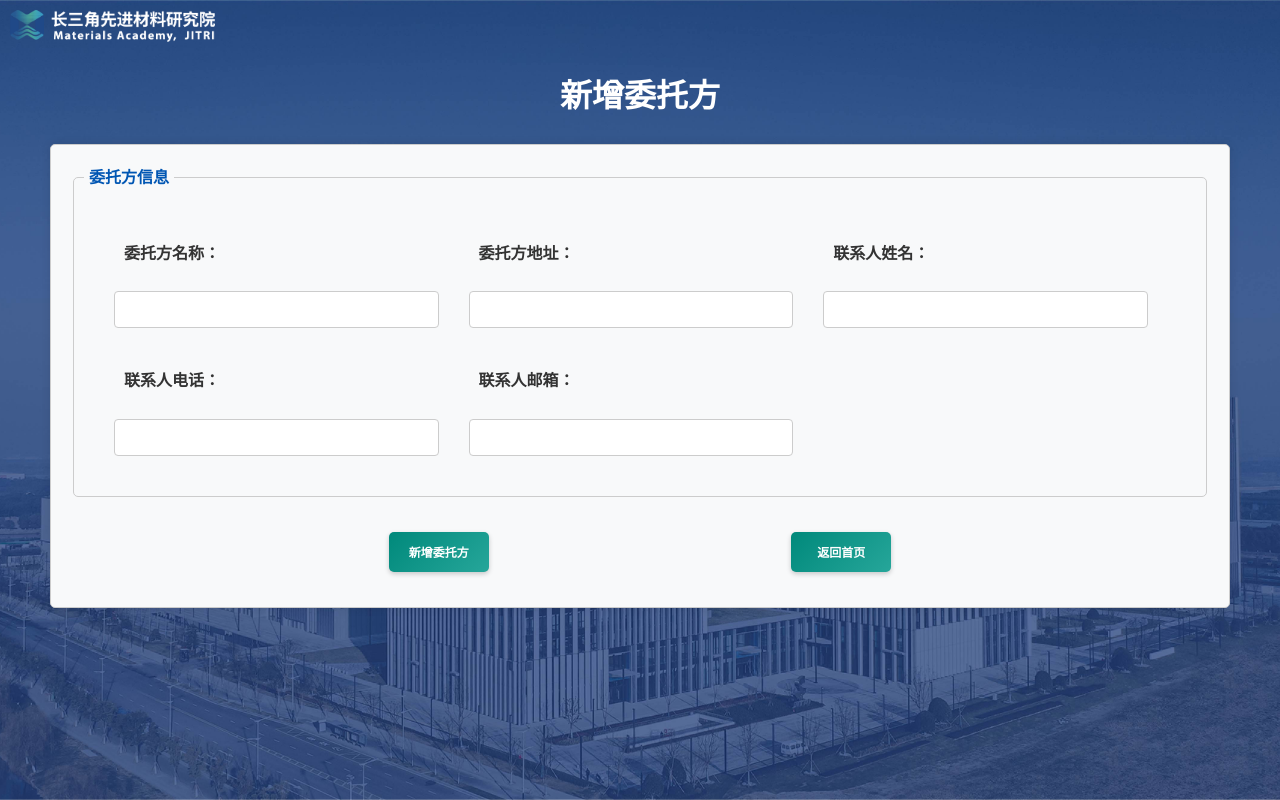
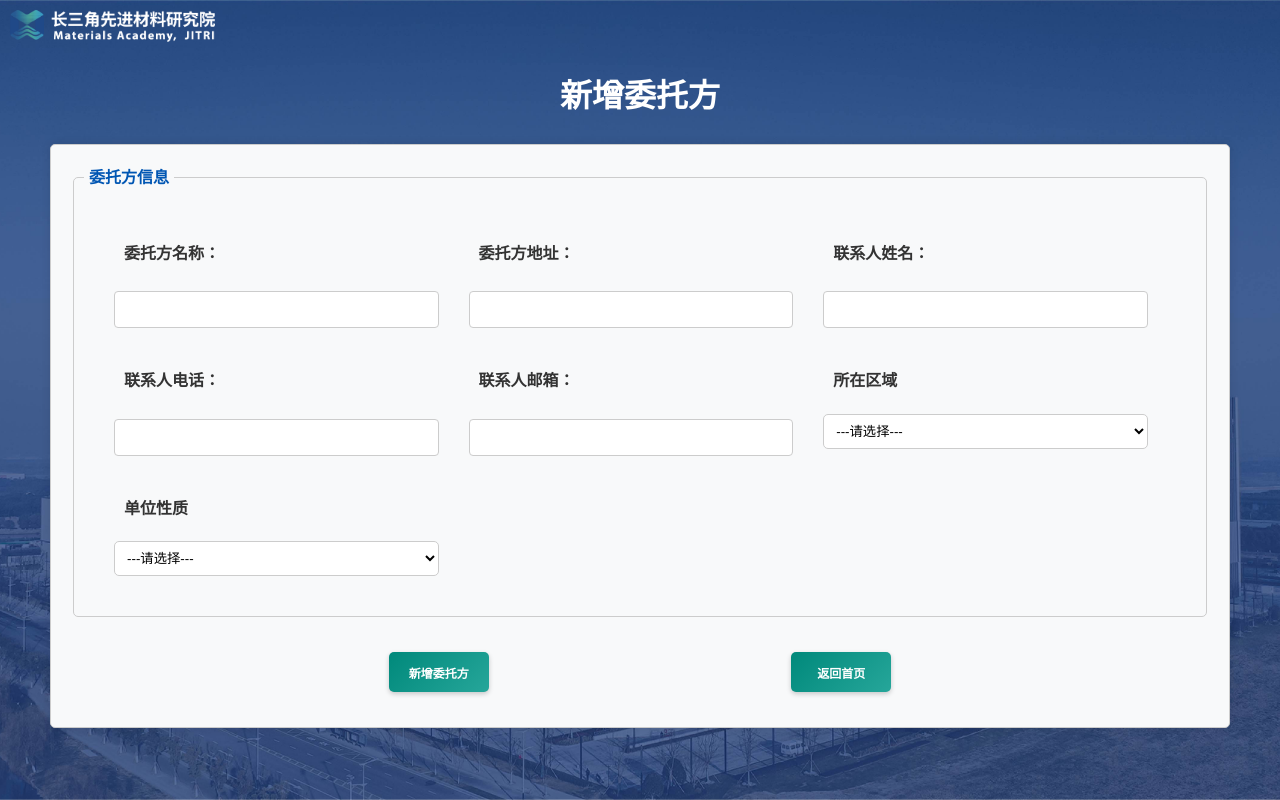
Before and after one commit to KyrieXu-bot/JITRIApplication, a React (Create React App) app in the folder my-app/: page /customer in a window 1280 px wide. Built offline with nearby package versions, Linux system fonts and the light colour scheme.

Commit message:
1204新增区域和性质

```diff
--- a/my-app/src/api/api.js
+++ b/my-app/src/api/api.js
@@ -1,6 +1,6 @@
 import axios from 'axios';
 
-const baseURL = 'http://localhost:3001';
+const baseURL = 'http://192.168.9.46:3001';
 
 export const createCommission = (commissionData) => {
   return axios.post(`${baseURL}/commission`, commissionData);
--- a/my-app/src/css/Customer.css
+++ b/my-app/src/css/Customer.css
@@ -28,6 +28,10 @@
 
 .form-group{
     width: 30%;
+}
+
+.area-select{
+    width: 100%;
 }
 
 /* 弹窗样式 */
--- a/my-app/src/css/Form.css
+++ b/my-app/src/css/Form.css
@@ -70,7 +70,7 @@ label {
 
 input[type="text"],
 input[type="number"],
-input[type="email"] {
+input[type="email"]{
     width: calc(100% - 22px);
     padding: 10px;
     margin-top: 5px;
@@ -105,7 +105,6 @@ select {
     padding: 8px;
     border-radius: 5px;
     width: 43%;
-
     border: 1px solid #ccc; /* Light grey border */
     background-color: white;
 }
--- a/my-app/src/pages/CustomerPage.js
+++ b/my-app/src/pages/CustomerPage.js
@@ -10,13 +10,29 @@ function CustomerPage() {
         contact_name: '',
         contact_phone_num: '',
         contact_email: '',
+        area: '',
+        organization: ''
     });
     const [showModal, setShowModal] = useState(false);
     const [errorMessage, setErrorMessage] = useState('');
     const navigate = useNavigate();
     const [responseMessage, setResponseMessage] = useState('');
 
+    const areas = ['上海', '省内', '省外', '苏州', '相城'];
+    const organizations = ['高校', '集萃体系', '企业', '研究所']
+    const handleAreaChange = (index, value) => {
+        setFormData(prevState => ({
+            ...prevState,
+            area: value,
+        }));
+    };
 
+    const handleOrgChange = (index, value) => {
+        setFormData(prevState => ({
+            ...prevState,
+            organization: value,
+        }));
+    };
     const handleChange = (e) => {
         const { name, value } = e.target;
         setFormData({
@@ -62,6 +78,8 @@ function CustomerPage() {
                     contact_name: '',
                     contact_phone_num: '',
                     contact_email: '',
+                    area: '',
+                    organization: ''
                 });
             }
         } catch (error) {
@@ -141,7 +159,37 @@ function CustomerPage() {
                                 onChange={handleChange}
                             />
                         </div>
+                        <div className="form-group">
+                            <label htmlFor="area">所在区域</label>
+                            <select
+                                value={formData.area || ""}
+                                onChange={e => handleAreaChange(0, e.target.value)}
+                                className='area-select'
+                                required
+                            >
+                                <option value="" disabled>---请选择---</option>
+                                {areas.map((area, idx) => (
+                                    <option key={idx} value={area}>{area}</option>
+                                ))}
+                            </select>
+                        </div>
+                        <div className="form-group">
+                            <label htmlFor="organization">单位性质</label>
+                            <select
+                                value={formData.organization || ""}
+                                onChange={e => handleOrgChange(0, e.target.value)}
+                                className='area-select'
+                                required
+                            >
+                                <option value="" disabled>---请选择---</option>
+                                {organizations.map((organization, idx) => (
+                                    <option key={idx} value={organization}>{organization}</option>
+                                ))}
+                            </select>
+                        </div>
                     </div>
+
+
                 </fieldset>
 
                 <div className='customer-button-group'>
--- a/my-app/src/pages/FormPage.js
+++ b/my-app/src/pages/FormPage.js
@@ -221,7 +221,6 @@ function FormPage() {
 
 
   const handleDepartmentChange = (index, newDepartmentId) => {
-    console.log(newDepartmentId)
     const updatedTestItems = formData.testItems.map((item, idx) => {
       if (idx === index) {
         return { ...item, department_id: newDepartmentId };
--- a/my-app/src/pages/PaymentPage.js
+++ b/my-app/src/pages/PaymentPage.js
@@ -14,14 +14,30 @@ function PaymentPage() {
         payer_contact_name: '',
         payer_contact_phone_num: '',
         payer_contact_email: '',
-        balance:''
+        balance: '',
+        area: '',
+        organization: ''
     });
     const [showModal, setShowModal] = useState(false);
     const [errorMessage, setErrorMessage] = useState('');
     const navigate = useNavigate();
     const [responseMessage, setResponseMessage] = useState('');
 
+    const areas = ['上海', '省内', '省外', '苏州', '相城'];
+    const organizations = ['高校','集萃体系','企业','研究所']
+    const handleAreaChange = (index, value) => {
+        setFormData(prevState => ({
+            ...prevState,
+            area: value,
+        }));
+    };
 
+    const handleOrgChange = (index, value) => {
+        setFormData(prevState => ({
+            ...prevState,
+            organization: value,
+        }));
+    };
     const handleChange = (e) => {
         const { name, value } = e.target;
         setFormData({
@@ -71,7 +87,9 @@ function PaymentPage() {
                     payer_contact_name: '',
                     payer_contact_phone_num: '',
                     payer_contact_email: '',
-                    balance:''
+                    area:'',
+                    organization:'',
+                    balance: ''
                 });
             }
         } catch (error) {
@@ -95,7 +113,7 @@ function PaymentPage() {
                     <legend>付款方信息</legend>
                     <div className='field-info'>
                         <div className="form-group">
-                            <label htmlFor="payer_name">付款方/导师名称：</label>
+                            <label htmlFor="payer_name">付款方名称：</label>
                             <input
                                 type="text"
                                 id="payer_name"
@@ -163,7 +181,7 @@ function PaymentPage() {
                         </div>
 
                         <div className="form-group">
-                            <label htmlFor="payer_contact_name">付款联系人名称：</label>
+                            <label htmlFor="payer_contact_name">付款联系人/导师名称：</label>
                             <input
                                 type="text"
                                 id="payer_contact_name"
@@ -195,6 +213,34 @@ function PaymentPage() {
                                 value={formData.payer_contact_email}
                                 onChange={handleChange}
                             />
+                        </div>
+                        <div className="form-group">
+                            <label htmlFor="area">所在区域</label>
+                            <select
+                                value={formData.area || ""}
+                                onChange={e => handleAreaChange(0, e.target.value)}
+                                className='area-select'
+                                required
+                            >
+                                <option value="" disabled>---请选择---</option>
+                                {areas.map((area, idx) => (
+                                    <option key={idx} value={area}>{area}</option>
+                                ))}
+                            </select>
+                        </div>
+                        <div className="form-group">
+                            <label htmlFor="organization">单位性质</label>
+                            <select
+                                value={formData.organization || ""}
+                                onChange={e => handleOrgChange(0, e.target.value)}
+                                className='area-select'
+                                required
+                            >
+                                <option value="" disabled>---请选择---</option>
+                                {organizations.map((organization, idx) => (
+                                    <option key={idx} value={organization}>{organization}</option>
+                                ))}
+                            </select>
                         </div>
                     </div>
 
```
Also changed, not shown: 2 other files (tests, documents, lock files or other folders).
